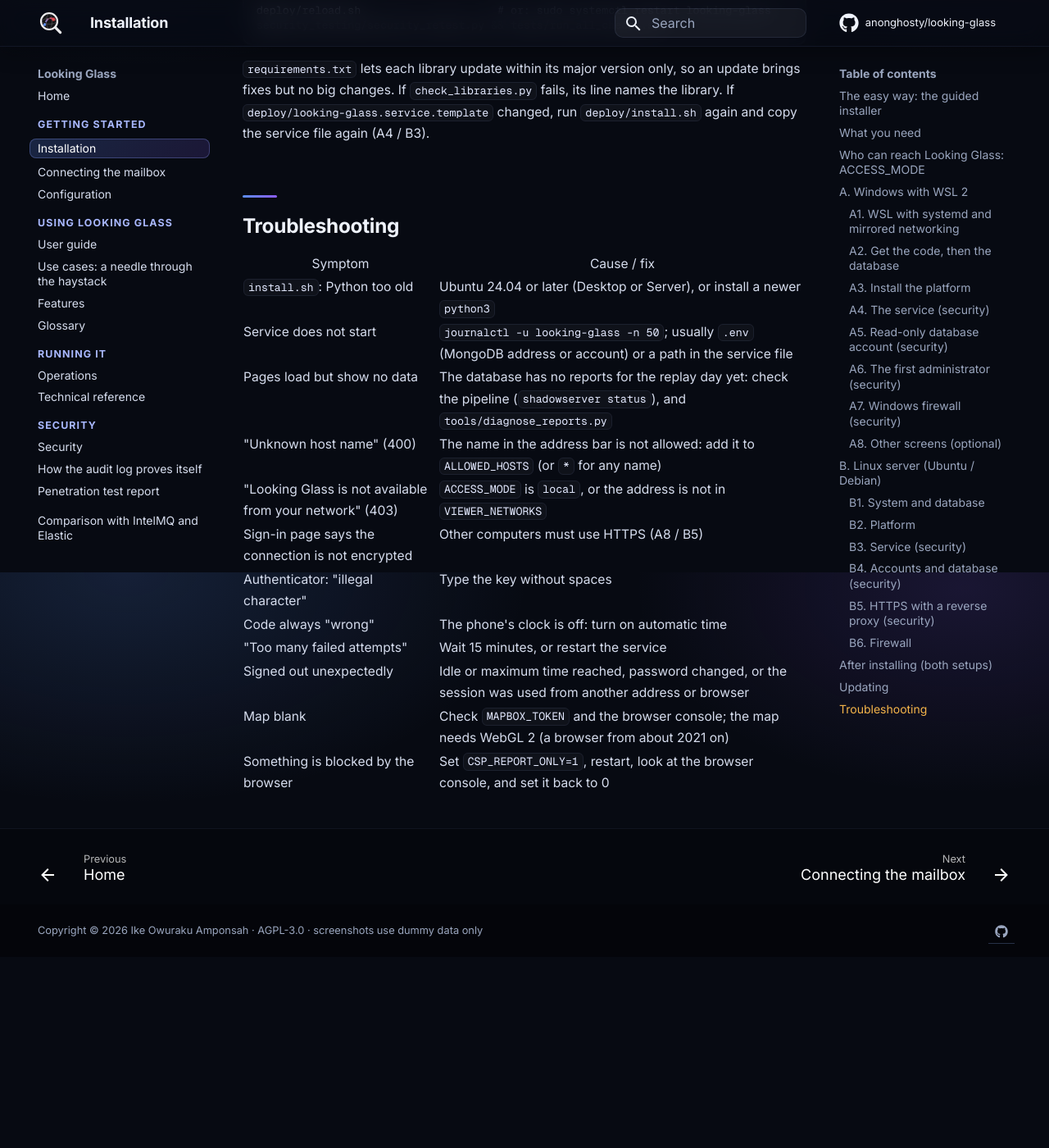
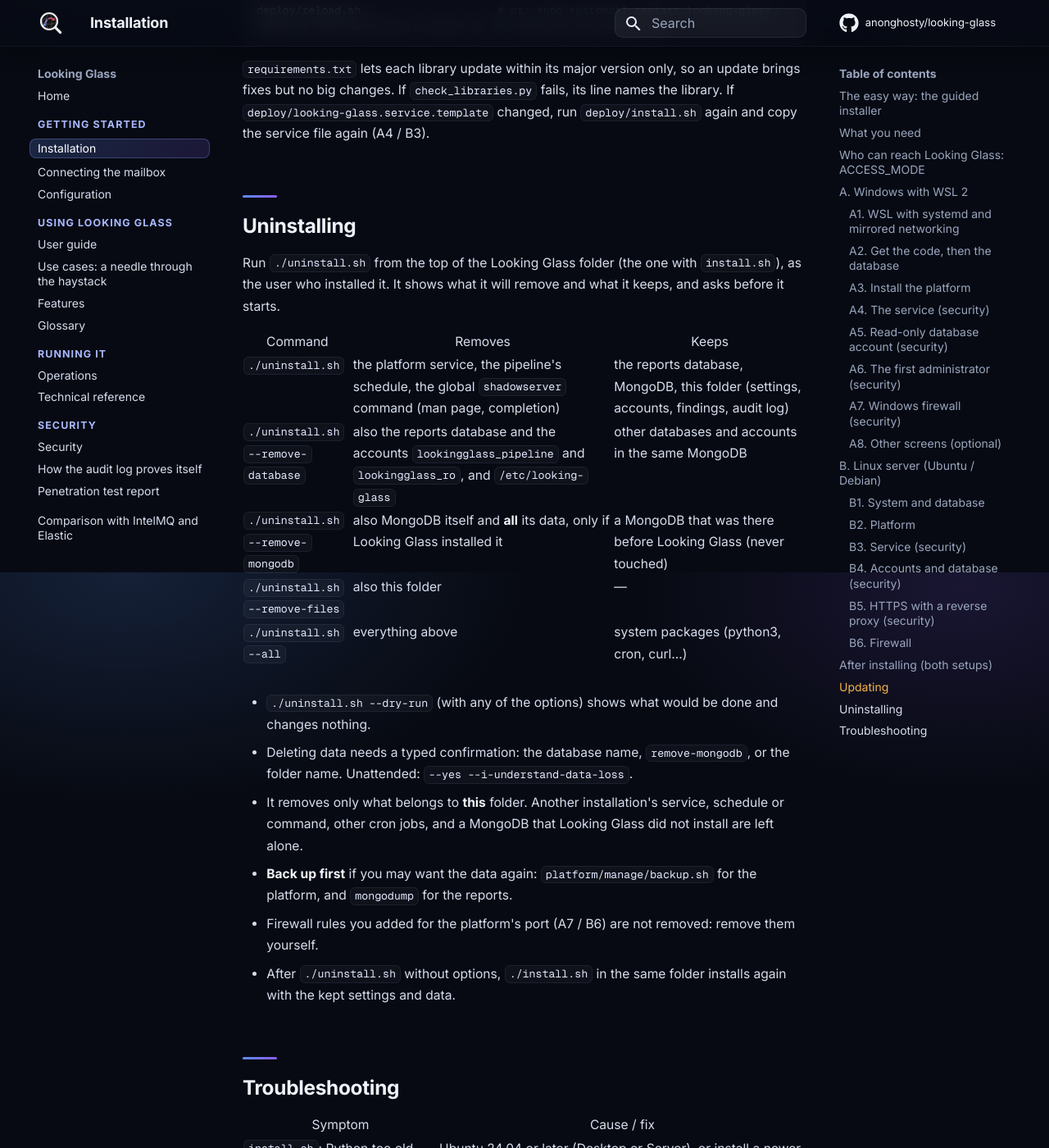
Before and after one commit to anonghosty/looking-glass, an MkDocs documentation site: the page built from docs/INSTALLATION.md, in a window 1280 px wide and 1400 px high, scrolled down 10102 px. Shown: the whole window at 82% size. Built offline with MkDocs 1.6.1 and Material for MkDocs 9.7.7, drawn with Linux system fonts in a browser that asks for light colours; comment, search, counter and statistics services are not loaded; before the commit the page ends 11269 px from its top, so only the background shows below that.

Commit message:
Uninstaller: ./uninstall.sh removes the platform service, the pipeline schedule and the shadowserver command of its own folder only, keeps the reports database and the folder unless asked (--remove-database, --remove-mongodb for a MongoDB Looking Glass installed, --remove-files, --all), each after a typed confirmation, with --dry-run to see the plan; tested against a throwaway MongoDB. Docs site: link previews with a real title, description and a preview card with the Looking Glass mark

```diff
--- a/docs/INSTALLATION.md
+++ b/docs/INSTALLATION.md
@@ -340,6 +340,30 @@ security_testing/security_retest.py && tests/run_all_checks.sh
 changes. If `check_libraries.py` fails, its line names the library.
 If `deploy/looking-glass.service.template` changed, run `deploy/install.sh` again and copy the service file again (A4 / B3).
 
+## Uninstalling
+
+Run `./uninstall.sh` from the top of the Looking Glass folder (the one with `install.sh`), as the user who installed
+it. It shows what it will remove and what it keeps, and asks before it starts.
+
+| Command | Removes | Keeps |
+|---|---|---|
+| `./uninstall.sh` | the platform service, the pipeline's schedule, the global `shadowserver` command (man page, completion) | the reports database, MongoDB, this folder (settings, accounts, findings, audit log) |
+| `./uninstall.sh --remove-database` | also the reports database and the accounts `lookingglass_pipeline` and `lookingglass_ro`, and `/etc/looking-glass` | other databases and accounts in the same MongoDB |
+| `./uninstall.sh --remove-mongodb` | also MongoDB itself and **all** its data, only if Looking Glass installed it | a MongoDB that was there before Looking Glass (never touched) |
+| `./uninstall.sh --remove-files` | also this folder | — |
+| `./uninstall.sh --all` | everything above | system packages (python3, cron, curl…) |
+
+- `./uninstall.sh --dry-run` (with any of the options) shows what would be done and changes nothing.
+- Deleting data needs a typed confirmation: the database name, `remove-mongodb`, or the folder name. Unattended:
+  `--yes --i-understand-data-loss`.
+- It removes only what belongs to **this** folder. Another installation's service, schedule or command, other cron
+  jobs, and a MongoDB that Looking Glass did not install are left alone.
+- **Back up first** if you may want the data again: `platform/manage/backup.sh` for the platform, and `mongodump`
+  for the reports.
+- Firewall rules you added for the platform's port (A7 / B6) are not removed: remove them yourself.
+- After `./uninstall.sh` without options, `./install.sh` in the same folder installs again with the kept settings
+  and data.
+
 ## Troubleshooting
 
 | Symptom | Cause / fix |
--- a/mkdocs.yml
+++ b/mkdocs.yml
@@ -19,6 +19,7 @@ hooks:
 
 theme:
   name: material
+  custom_dir: overrides            # link-preview tags and title (overrides/main.html)
   logo: assets/logo-mark.svg
   favicon: assets/logo-mark.svg
   palette:
--- /dev/null
+++ b/overrides/main.html
@@ -0,0 +1,36 @@
+{% extends "base.html" %}
+{#- Link previews (Slack, WhatsApp, LinkedIn, X, Teams...): a real title and description and the preview card, instead
+    of "Looking Glass - Looking Glass" and no picture. The card is docs/assets/social-card.png (1200x630). -#}
+{%- set lg_site = config.site_url or "https://looking-glass-gh.readthedocs.io/en/latest/" -%}
+{%- if not lg_site.endswith("/") %}{% set lg_site = lg_site ~ "/" %}{% endif -%}
+{%- if page and page.is_homepage -%}
+  {%- set lg_title = "Looking Glass: Shadowserver reports, replayed for African CSIRTs" -%}
+{%- elif page and page.title -%}
+  {%- set lg_title = (page.title | striptags) ~ " · Looking Glass" -%}
+{%- else -%}
+  {%- set lg_title = config.site_name -%}
+{%- endif -%}
+{%- set lg_desc = (page.meta.description if page and page.meta and page.meta.description else config.site_description) -%}
+{%- set lg_url = (page.canonical_url if page and page.canonical_url else lg_site) -%}
+
+{% block htmltitle %}
+  <title>{{ lg_title }}</title>
+{% endblock %}
+
+{% block extrahead %}
+  {{ super() }}
+  <meta property="og:type" content="website">
+  <meta property="og:site_name" content="Looking Glass">
+  <meta property="og:title" content="{{ lg_title }}">
+  <meta property="og:description" content="{{ lg_desc }}">
+  <meta property="og:url" content="{{ lg_url }}">
+  <meta property="og:image" content="{{ lg_site }}assets/social-card.png">
+  <meta property="og:image:type" content="image/png">
+  <meta property="og:image:width" content="1200">
+  <meta property="og:image:height" content="630">
+  <meta property="og:image:alt" content="Looking Glass: the threat map replaying a day of Shadowserver events (dummy data)">
+  <meta name="twitter:card" content="summary_large_image">
+  <meta name="twitter:title" content="{{ lg_title }}">
+  <meta name="twitter:description" content="{{ lg_desc }}">
+  <meta name="twitter:image" content="{{ lg_site }}assets/social-card.png">
+{% endblock %}
```
Also changed, not shown: README.md (+5 -0 lines), docs/FEATURES.md (+10 -0 lines), docs/assets/social-card.png (added), 4 other files.
